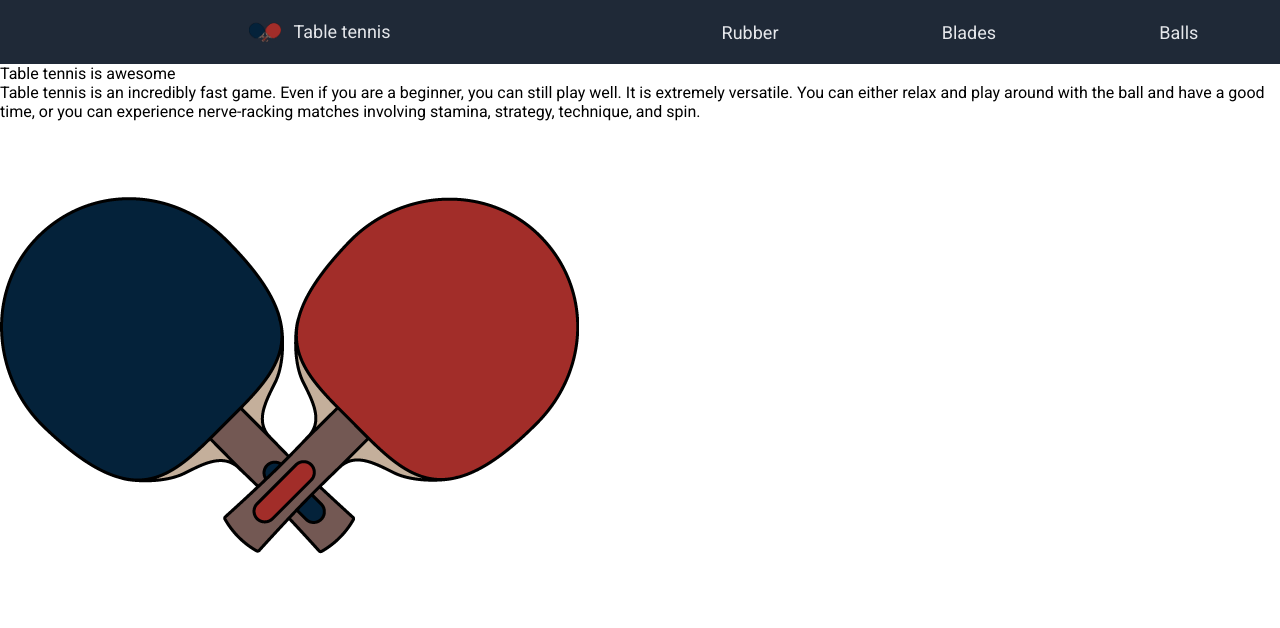
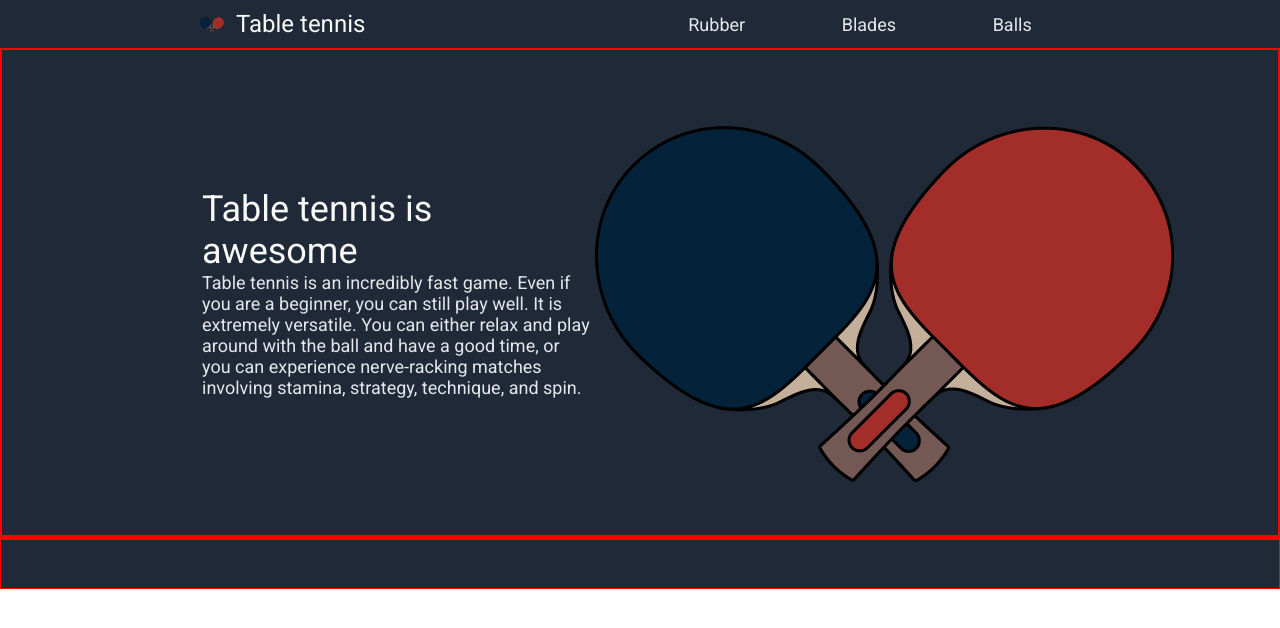
Before and after one commit to bram-dev/nestjs-todo, a plain HTML site: page odin-landing-page/index.html in a window 1280 px wide. Drawn offline with Linux system fonts and the light colour scheme.

Commit message:
Vorige commit niet volledig

```diff
--- a/odin-landing-page/style.css
+++ b/odin-landing-page/style.css
@@ -6,17 +6,15 @@
 }
 
 .menu {
+    padding: 0 200px 0 200px;
     background-color: #1F2937;
-    color: #E5E7EB;
-    font-size: 18px;
     display: flex;
-    justify-content: space-around;
     align-items: center;
-    height: 4rem;
+    height: 48px;
 }
 
 .logo {
-    width: 2rem;
+    width: 24px;
     margin-right: 12px;
 }
 
@@ -27,12 +25,18 @@
 }
 
 .header-logo-text {
+    display: flex;
+    justify-content: flex-start;
     width: 50%;
+    color: #F9FAF8;
+    font-size: 24px;
 }
 
 .header-items {
+    color: #E5E7EB;
+    font-size: 18px;
     display: flex;
-    justify-content: space-around;
+    justify-content: flex-end;
     width: 50%;
 }
 
@@ -48,9 +52,60 @@
 .header-item {
     display: flex;
     justify-content: center;
-    height: 64px;
+    height: 48px;
 }
 
 .header-item > span {
     align-self: center;
 }
+
+.content {
+    display: flex;
+    flex-direction: column;
+    border: 1px solid red;
+}
+
+.main, .information, .quote {
+    padding: 0 200px 0 200px;
+    border: 1px solid red;
+}
+
+.main {
+    background-color: #1F2937;
+    display: flex;
+}
+
+.main > div {
+    align-self: center;
+}
+
+.main-text {
+    width: 50%;
+    display: flex;
+    flex-direction: column;
+    padding-right: 50px;
+}
+
+.main-text-header {
+    font-size: 36px;
+    color: #F9FAF8;
+}
+
+.main-text-paragraph {
+    font-size: 18px;
+    color: #E5E7EB;
+}
+
+.main-img {
+    width: 50%;
+    display: flex;
+    justify-content: center;
+    padding-left: 50px;
+}
+
+.footer {
+    padding: 0 200px 0 200px;
+    background-color: #1F2937;
+    height: 48px;
+    color: #E5E7EB;
+}
```
